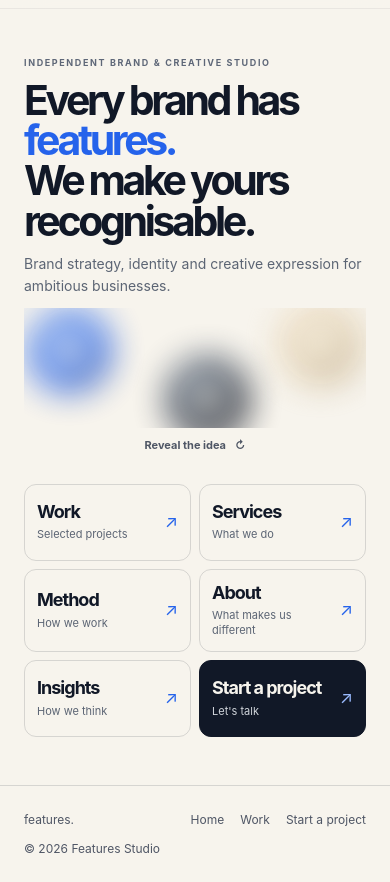
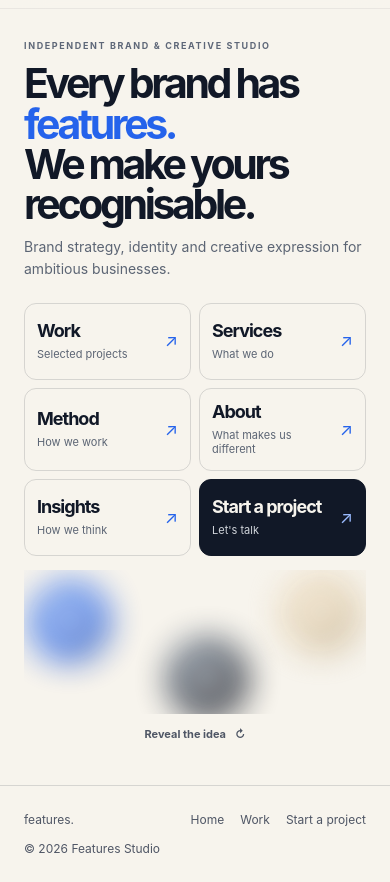
Before and after one commit to featuresgate1/Features-studio, a plain HTML site: page index.html in a window 390 px wide. Shown: the part 59-941 px from the top of the page. Drawn offline with Linux system fonts and the light colour scheme.

Commit message:
V10: keep homepage fusion accessible on compact portrait phones

```diff
--- a/studio-v10.css
+++ b/studio-v10.css
@@ -501,3 +501,15 @@ body:not(.home-page) .thinking{min-height:calc(100svh - 76px)}
 .portal-link strong{font-size:17px}.portal-link small{font-size:10px}
 }
 @media(prefers-reduced-motion:reduce){.portal-link,.portal-arrow,.fusion-replay{transition:none!important}.portal-link:hover,.portal-link:focus-visible{transform:none}}
+
+/* Keep the fusion interaction available on compact portrait phones too. */
+@media(max-width:800px) and (orientation:portrait){
+  .portal-inner{display:grid;grid-template-columns:minmax(0,1fr)}
+  .portal-lead{display:contents}
+  .portal-lead>div:first-child{grid-row:1}
+  .portal-menu{grid-row:2}
+  .portal-visual{display:block;grid-row:3;margin-top:14px}
+  .portal-fusion{height:clamp(105px,17svh,145px)}
+  .portal-fusion .fusion-orb,.portal-fusion .fusion-result{width:clamp(75px,22vw,100px)}
+  .fusion-replay{min-height:40px;font-size:11px}
+}
```
